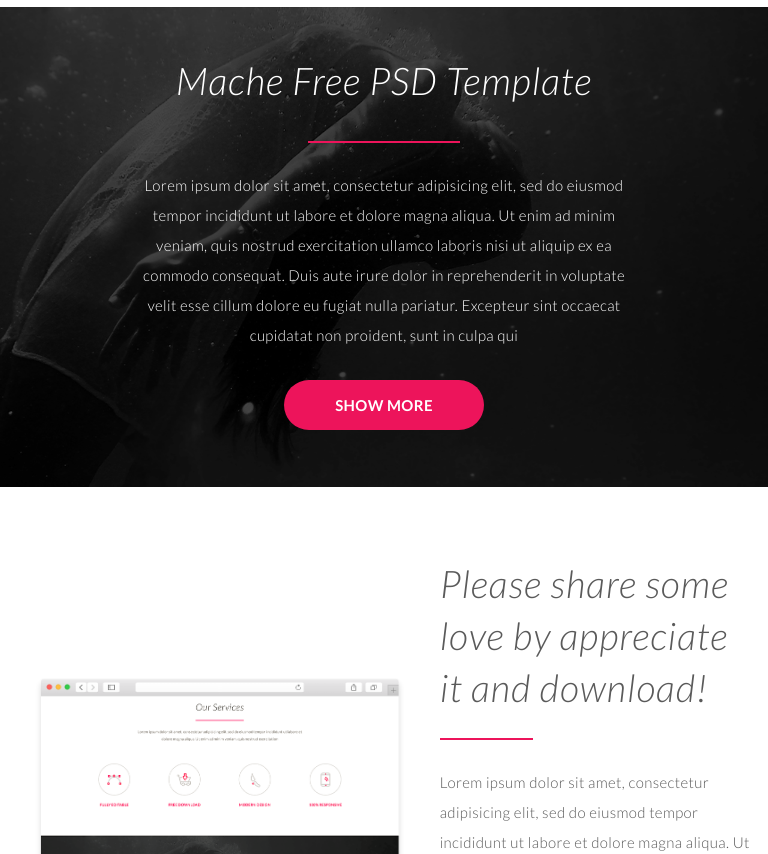
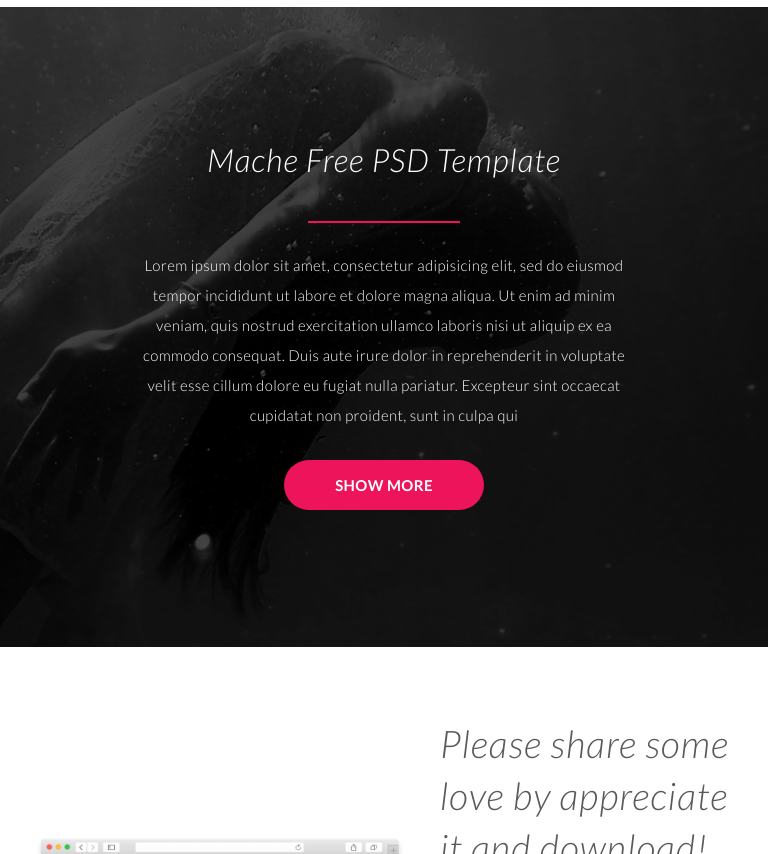
Before and after one commit to jedwab/Mache, a website: page index.html in a window 768 px wide. Shown: the part 6695-7549 px from the top of the page. Drawn offline with nearby package versions, Linux system fonts and the light colour scheme.

Commit message:
fixed bug in styles

```diff
--- a/sass/style.scss
+++ b/sass/style.scss
@@ -700,7 +700,7 @@ footer {
     }
     #show-more {
         .psd {
-            height: 50vh;
+            height: 70vh;
         }
     }
     #share {
@@ -763,7 +763,10 @@ footer {
     }
     #show-more {
         .psd {
-            height: 60vh;
+            height: 80vh;
+            h2 {
+                font-size: 32px;
+            }
             button {
                 margin-bottom: 30px;
             }
@@ -848,6 +851,9 @@ footer {
     #show-more {
         .psd {
             height: 80vh;
+            h2 {
+                font-size:32px;
+            }
             button {
                 margin-bottom: 30px;
             }
```
Also changed, not shown: css/style.css, css/style.prefixed.css, 2 other files.
